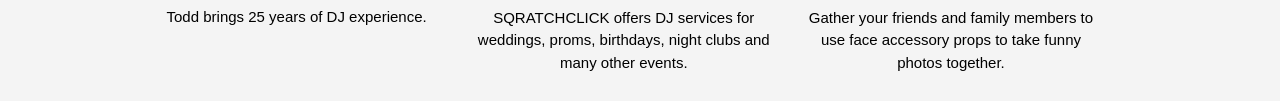
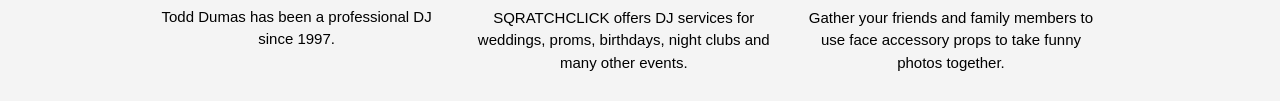
Before and after one commit to agustwiller/sqratchclick, a plain HTML site: page index.html in a window 1280 px wide. Shown: the part 1015-1116 px from the top of the page. Drawn offline with Linux system fonts and the light colour scheme.

Commit message:
Add files via upload

```diff
--- a/index.html
+++ b/index.html
@@ -53,7 +53,7 @@
       <div class="box" id="box1">
         <h3>Todd Dumas<br>Owner of SQRATCHCLICK</h3>
         <img src="./img/todd-dj-photo-2.jpg" alt="Todd Dumas DJing Photo">
-        <p>Todd brings 25 years of DJ experience.</p>
+        <p>Todd Dumas has been a professional DJ since 1997.</p>
       </div>
       <div class="box" id="box2">
         <h3>Weddings | Dances | Events</h3>
```
